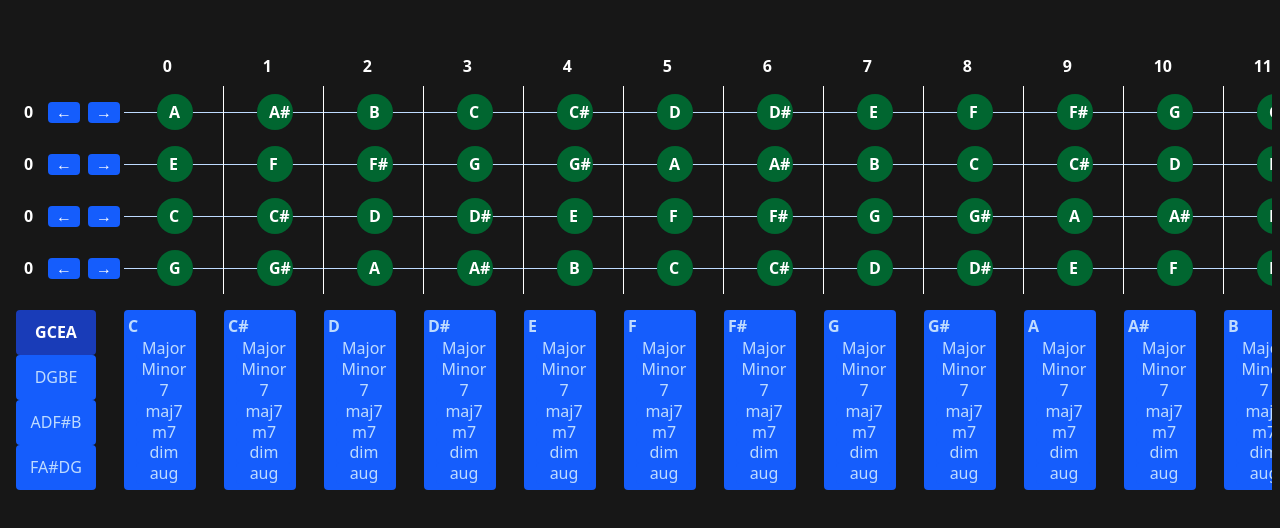
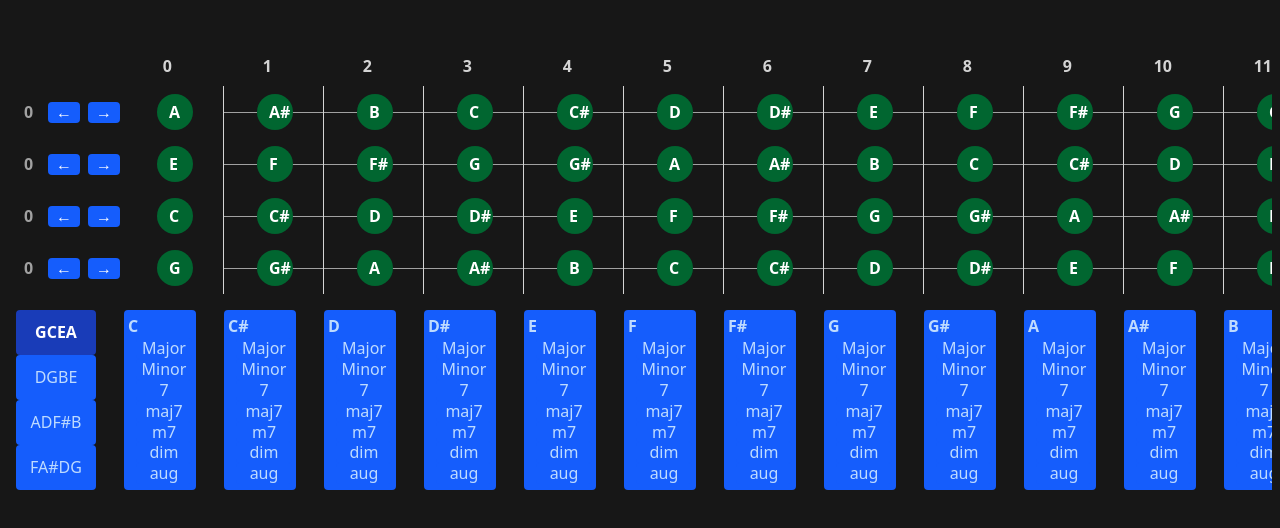
Before and after one commit to hallvaaw/UkulelExplorer, a Vue app: page / in a window 1280 px wide. Shown: the part 120-648 px from the top of the page. Built offline with nearby package versions, Linux system fonts and the light colour scheme.

Commit message:
adjust colors

```diff
--- a/src/components/UkuleleFretboard.vue
+++ b/src/components/UkuleleFretboard.vue
@@ -3,22 +3,22 @@
     <div class="flex flex-col cursor-default">
         <div class="overflow-x-auto">
       <div class="flex ml-16">
-        <div v-for="fret in NUM_FRETS" class="grid text-white shrink-0 font-bold py-2 w-25 text-end items-center">
+        <div v-for="fret in NUM_FRETS" class="grid text-neutral-300 shrink-0 font-bold py-2 w-25 text-end items-center">
         {{ fret }}
         </div>
       </div>
       <div v-for="(stri, stringIndex) in STRINGS" :key="stringIndex" class="flex items-center">
-        <p class="w-2 mx-4 text-white font-bold">{{ Object.values(tuningOffsets)[stringIndex] }}</p>
+        <p class="w-2 mx-4 text-neutral-400 font-bold" :class="{'text-white' : Math.abs(Object.values(tuningOffsets)[stringIndex]) > 0}">{{ Object.values(tuningOffsets)[stringIndex] }}</p>
         <button @click="tuneString(Object.keys(baseTunings)[stringIndex], 'down', tuning)"
                 class="bg-blue-600 text-white font-bold px-2 py-1 rounded hover:bg-blue-700 mr-1">←</button>
         <button @click="tuneString(Object.keys(baseTunings)[stringIndex], 'up', tuning)"
                 class="bg-blue-600 text-white font-bold px-2 py-1 rounded hover:bg-blue-700 mx-1">→</button>
         <div class="flex">
-          <div v-for="(fret, i) in NUM_FRETS" :key="i" class="grid grid-cols-3 text-white shrink-0 font-bold py-2 w-25 border-r text-center items-center">
-            <div class="h-[1px] bg-blue-200"></div>
+          <div v-for="(fret, i) in NUM_FRETS" :key="i" class="grid grid-cols-3 text-white shrink-0 font-bold py-2 w-25 border-r border-neutral-300 text-center items-center">
+            <div class="h-[1px] bg-neutral-400" :class="{'bg-neutral-900' : i === 0}"></div>
             <div class="px-3 pr-6 py-1.5 rounded-full z-0 bg-green-800"
               :class="{'bg-red-600 rounded-md': chordNotes.includes(stri[i])}">{{ stri[i] }}</div>
-            <div class="h-[1px] bg-blue-200"></div>
+            <div class="h-[1px] bg-neutral-400" :class="{'bg-neutral-900' : i === 0}"></div>
           </div>
         </div>
       </div>
```
